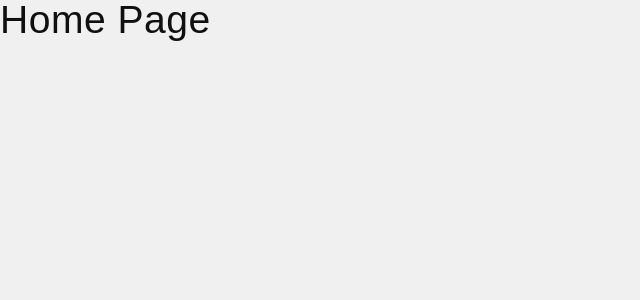
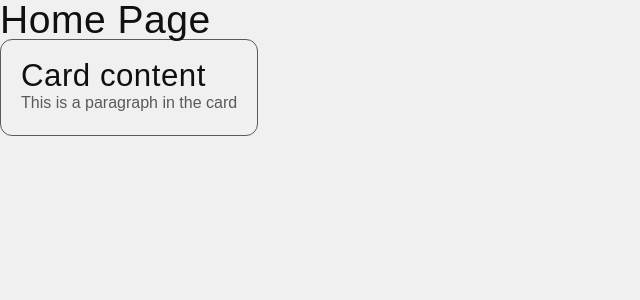
Before and after one commit to RUnroe/quick-ee, a React (Vite) app: page / in a window 1280 px wide. Shown: the top 300 px of the page, without its empty margins (0-640 px from the left). Built offline with nearby package versions, Linux system fonts and the light colour scheme; a web font is replaced by a local one.

Commit message:
Create card component

```diff
--- /dev/null
+++ b/src/components/Card.tsx
@@ -0,0 +1,16 @@
+import { ReactNode } from "react";
+
+interface Props {
+  className?: string
+  children?: ReactNode
+}
+
+const Card = ({className, children}: Props) => {
+  return (
+    <section className={`card ${className ? className : ''}`}>
+      {children}
+    </section>
+  );
+}
+
+export default Card;
--- a/src/pages/Home.tsx
+++ b/src/pages/Home.tsx
@@ -1,7 +1,14 @@
+import Card from "../components/Card";
+
 const Home = () => {
   return (
     <main className="page" id="home">
       <h1>Home Page</h1>
+
+      <Card>
+        <h2>Card content</h2>
+        <p>This is a paragraph in the card</p>
+      </Card>
     </main>
   );
 }
--- /dev/null
+++ b/src/styles/components/_card.scss
@@ -0,0 +1,8 @@
+.card {
+  padding: 1.25rem;
+  background: var(--color-bg-card);
+  border-radius: var(--border-radius-card);
+  border: var(--border);
+  box-sizing: border-box;
+  width: fit-content;
+}
--- a/src/styles/index.scss
+++ b/src/styles/index.scss
@@ -2,3 +2,6 @@
 @use "./util/reset";
 @use "./util/variables";
 @use "./util/general";
+
+
+@use "./components/card";
--- a/src/styles/util/_general.scss
+++ b/src/styles/util/_general.scss
@@ -32,7 +32,7 @@ h1, h2, h3, h4, h5, h6 {
   color: var(--color-text-title);
   font-family: "Alexandria", sans-serif;
   letter-spacing: 0.5px;
-  font-weight: 500;
+  font-weight: 200;
 
   &.large {
     font-size: 3.815rem;
@@ -45,15 +45,10 @@ h1 {
 }
 h2 {font-size: 1.953rem;}
 h3 {font-size: 1.563rem;}
-h4 {
-  font-size: 1.25rem;
-  text-transform: uppercase;
-  color: var(--color-text-subtitle);
-}
+h4 {font-size: 1.25rem;}
 
 .sub-title {
-  font-size: 1rem;
-  text-transform: uppercase;
+  font-weight: 600;
   color: var(--color-text-subtitle);
 }
 
--- a/src/styles/util/_variables.scss
+++ b/src/styles/util/_variables.scss
@@ -36,6 +36,8 @@ $light-100: #FFFFFF;
     --border-radius-button: #{$border-radius-button};
     --border-radius-card: #{$border-radius-card};
 
+    --border: 1px solid #{$dark-100};
+
     --color-bg-primary: #{$light-200};
     --color-bg-secondary: #{$light-100};
     --color-bg-card: #{$light-200};
@@ -49,8 +51,7 @@ $light-100: #FFFFFF;
     --color-text-title: #{$dark-500};
     --color-text-subtitle: #{$purple-400};
     --color-text-body: #{$dark-100};
-    --color-text-card-title: #{$light-100};
-    --color-text-card-subtext: #{$light-700};
+    --color-text-subtext: #{$light-700};
     --color-text-link: #{$purple-500};
 
     --color-btn-primary-background: #{$purple-700};
@@ -61,6 +62,8 @@ $light-100: #FFFFFF;
 
 @media (prefers-color-scheme: dark), (prefers-color-scheme: no-preference) {
     :root {
+        --border: 1px solid #{$dark-100};
+
         --color-bg-primary: #{$dark-500};
         --color-bg-secondary: #{$dark-400};
         --color-bg-card: #{$dark-gradient};
@@ -73,9 +76,8 @@ $light-100: #FFFFFF;
 
         --color-text-title: #{$light-100};
         --color-text-subtitle: #{$purple-400};
-        --color-text-body: #{$light-700};
-        --color-text-card-title: #{$light-100};
-        --color-text-card-subtext: #{$light-700};
+        --color-text-body: #{$light-200};
+        --color-text-subtext: #{$light-700};
         --color-text-link: #{$purple-400};
 
         --color-btn-primary-background: #{$purple-700};
```
